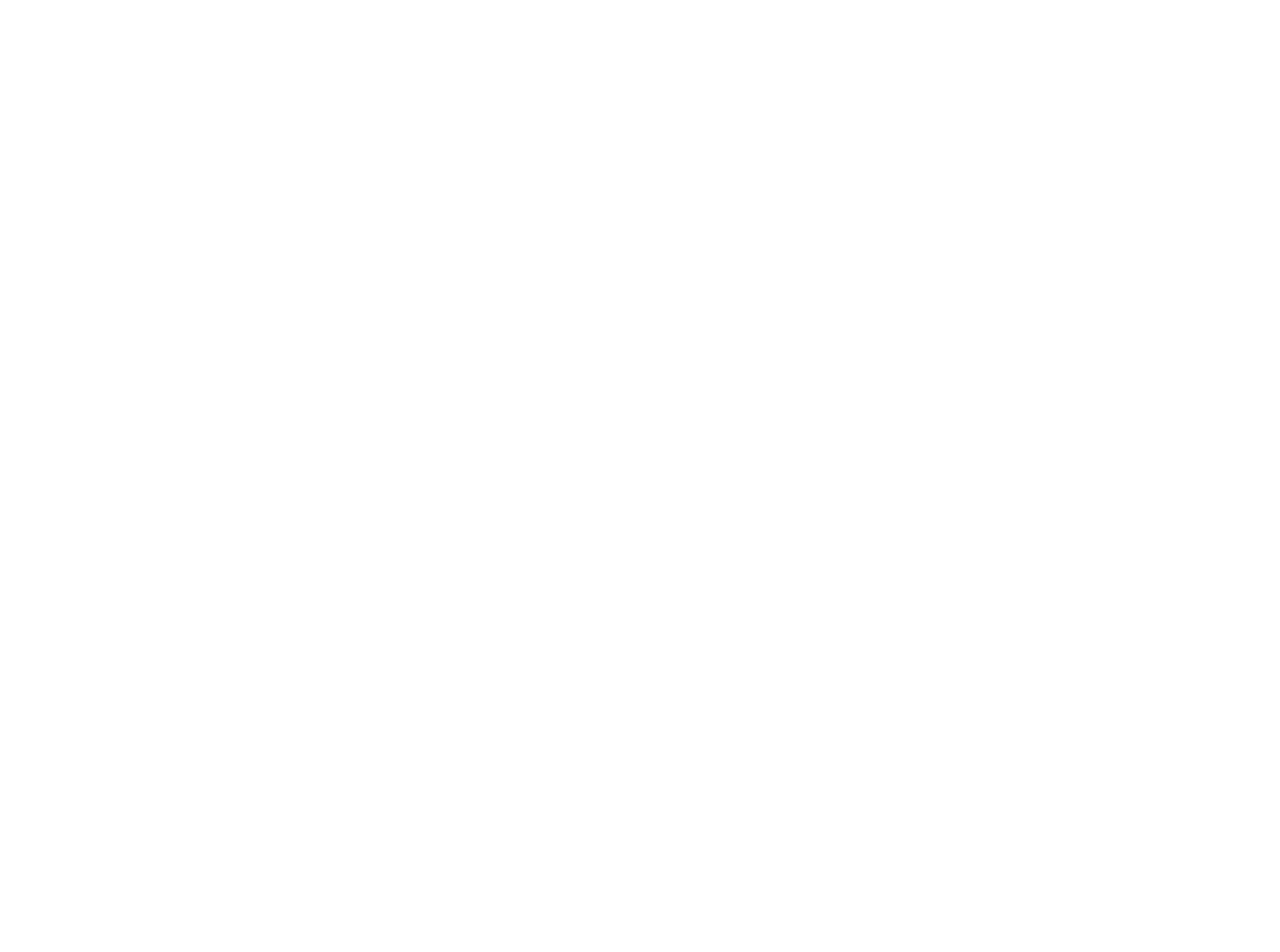
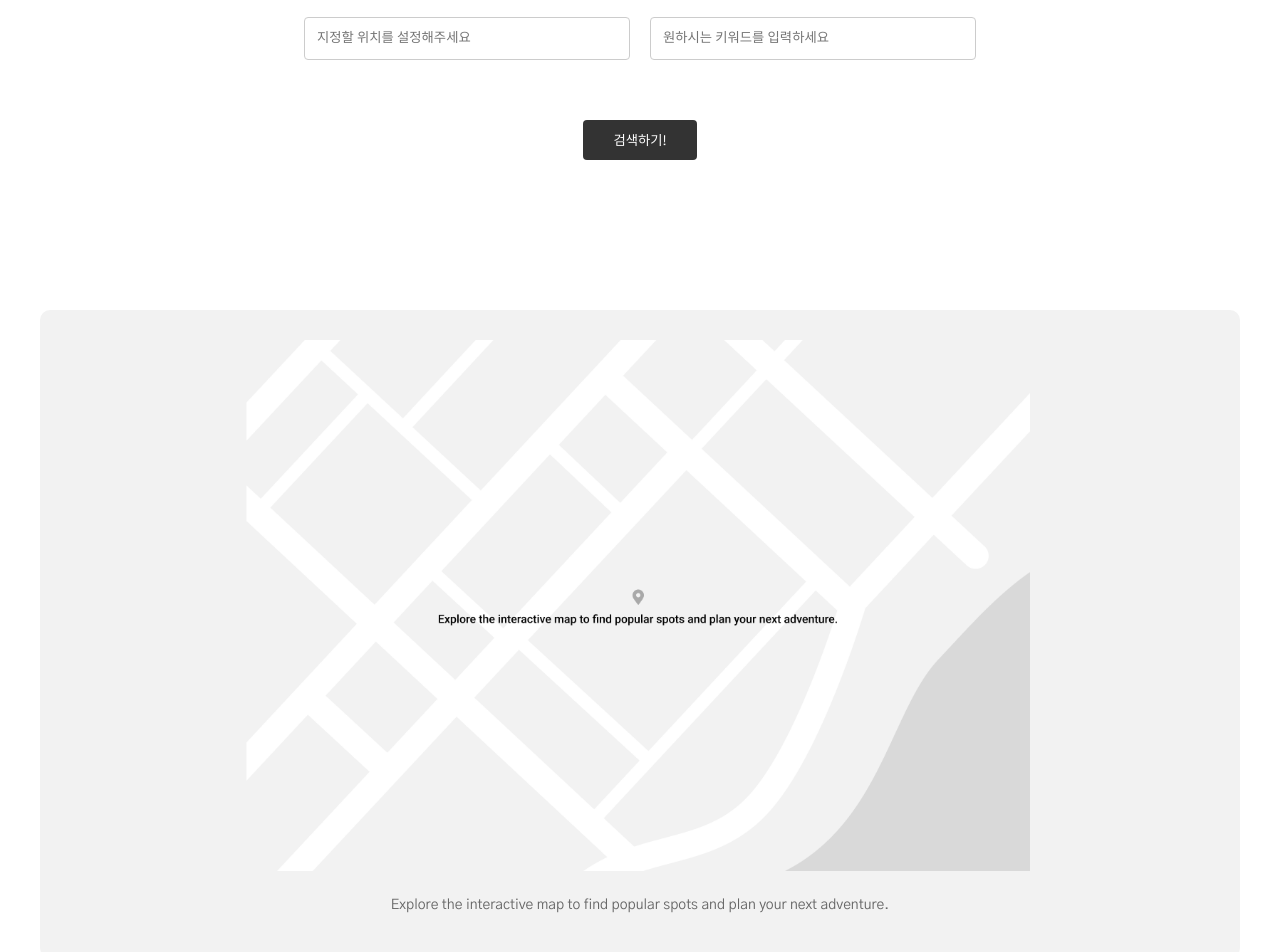
Before and after one commit to Saeteojeon/Fe_demo, a React (Create React App) app: page /NeighborhoodRecommendation in a window 1280 px wide. Before the commit this address had no page. Shown: the part 220-1172 px from the top of the page. Before the commit the page ends 800 px from the top, so only its background shows below. Built offline with nearby package versions, Linux system fonts and the light colour scheme.

Commit message:
ADD: 카카오맵 코드 구현

```diff
--- a/src/App.js
+++ b/src/App.js
@@ -26,6 +26,8 @@
 import NotFound from "./routes/NotFound";
 import FacilityRecommendation from "./routes/FacilityRecommendation";
 import FacilityDetailPage from "./routes/FacilityDetailPage";
+import NeighborhoodRecommendation from "./routes/NeighborhoodRecommendation";
+import NeighborhoodResultPage from "./routes/NeighborhoodResultPage";
 
 function App() {
   return (
@@ -38,6 +40,8 @@
         <Route path="/Completed" element={<Completed />} />
         <Route path="/FacilityRecommendation" element={<FacilityRecommendation />} />
         <Route path="/FacilityDetailPage" element={<FacilityDetailPage />} />
+        <Route path="/NeighborhoodRecommendation" element={<NeighborhoodRecommendation />} />
+        <Route path="/NeighborhoodResultPage" element={<NeighborhoodResultPage />} />
       </Routes>
     </Router>
   );
--- a/src/components/Header.js
+++ b/src/components/Header.js
@@ -12,7 +12,7 @@
 
   // AI 동네 추천을 클릭했을 때 이동하는 함수
   function goToFacilityDetailPage() {
-    navigate("/FacilityDetailPage"); // 라우트 설정에 따라 해당 경로로 이동
+    navigate("/NeighborhoodRecommendation"); // 라우트 설정에 따라 해당 경로로 이동
   }
 
   // 로고를 클릭했을 때 메인 페이지로 이동하는 함수
--- a/src/routes/Home.js
+++ b/src/routes/Home.js
@@ -6,8 +6,8 @@
 // 카드에 표시될 데이터들을 배열로 정의
 const cardsData = [
     { emoji: "⭐️", title: "My Page", desc: "View your activities", button: "Edit Profile", path: "FacilityDetailPage" },
-    { emoji: "💡", title: "Neighborhood Recommendations", desc: "Get tailored suggestions", button: "Explore Now", path: "neighborhood-recommendations" },
-    { emoji: "👫", title: "Community", desc: "Connect with neighbors", button: "Create or Join", path: "community" },
+    { emoji: "💡", title: "Neighborhood Recommendations", desc: "Get tailored suggestions", button: "Explore Now", path: "NeighborhoodRecommendation" },
+    { emoji: "👫", title: "Community", desc: "Connect with neighbors", button: "Create or Join", path: "NeighborhoodResultPage" },
     { emoji: "🔍", title: "Neighborhood Tourism Search", desc: "Explore local spots", button: "Search Now", path: "tourism-search" },
     { emoji: "📸", title: "AI Photo Studio", desc: "Discover amazing photos", button: "View Collection", path: "photo-studio" },
 ];
--- /dev/null
+++ b/src/routes/NeighborhoodRecommendation.css
@@ -0,0 +1,60 @@
+.neighborhood-recommendation-container {
+  padding: 40px; /* 전체 컨테이너의 패딩을 늘려 여유 공간 확보 */
+  text-align: center;
+}
+
+h2 {
+  margin-bottom: 40px; /* 동네추천 서비스 텍스트와 검색박스 사이의 간격 조정 */
+}
+
+.input-container {
+  margin: 40px auto; /* 입력 영역과 다른 요소 사이의 여백 증가 */
+  display: flex;
+  gap: 20px; /* 입력 박스 사이의 간격 증가 */
+  justify-content: center;
+}
+
+.search-button {
+  margin-top: 20px; /* 검색 버튼이 더 아래에 위치하도록 조정 */
+  padding: 10px 30px;
+  background-color: #333;
+  color: #fff;
+  border: none;
+  border-radius: 4px;
+  cursor: pointer;
+}
+
+.map-placeholder {
+  margin-top: 150px; /* 지도 이미지와 위의 입력 영역 사이의 간격 증가 */
+  background-color: #f2f2f2;
+  padding: 30px;
+  border-radius: 10px;
+}
+
+.map-image {
+  width: 100%; /* 지도 이미지의 크기를 조절 */
+  height: auto;
+  max-width: 800px; /* 이미지의 최대 크기를 지정 */
+}
+
+input {
+  padding: 12px; /* 입력 박스의 패딩을 늘려 더 크고 여유 있게 */
+  border: 1px solid #ccc;
+  border-radius: 4px;
+  width: 300px; /* 입력 박스의 너비를 고정 */
+}
+
+button {
+  padding: 12px 25px; /* 버튼의 크기 증가 */
+  background-color: #333;
+  color: #fff;
+  border: none;
+  border-radius: 4px;
+  cursor: pointer;
+}
+
+p {
+  margin-top: 20px; /* 설명 텍스트의 간격을 더 넓게 */
+  font-size: 14px;
+  color: #666;
+}
--- /dev/null
+++ b/src/routes/NeighborhoodRecommendation.js
@@ -0,0 +1,71 @@
+// NeighborhoodRecommendation.js
+import React, { useState } from "react";
+import axios from "axios";
+import { useNavigate } from "react-router-dom";
+import Header from "../components/Header"; // 이미 있는 Header 컴포넌트 임포트
+import "./NeighborhoodRecommendation.css";
+
+function NeighborhoodRecommendation() {
+  const [location, setLocation] = useState("");
+  const [keyword, setKeyword] = useState("");
+  const navigate = useNavigate();
+
+  // 검색 버튼 클릭 시 호출되는 함수
+  const handleSearch = async () => {
+    if (!location || !keyword) {
+      alert("위치와 키워드를 모두 입력해주세요.");
+      return;
+    }
+
+    const combinedInput = `${location} ${keyword}`;
+    const token = localStorage.getItem("token"); // 로컬 스토리지에서 토큰 가져오기
+
+    try {
+      const response = await axios.post(
+        "/find/town",
+        {
+          keywordList: [combinedInput],
+        },
+        {
+          headers: {
+            'Content-Type': 'application/json',
+            'Authorization': `Bearer ${token}`, // Authorization 헤더에 Bearer 토큰 추가
+          },
+        }
+      );
+
+      navigate("/NeighborhoodResultPage", { state: response.data }); // 동네추천결과페이지로 이동
+    } catch (error) {
+      console.error("API 호출 중 오류 발생:", error);
+    }
+  };
+
+  return (
+    <div className="neighborhood-recommendation-container">
+      <Header /> {/* 기존에 구현된 Header 컴포넌트 사용 */}
+      <h2>동네추천 서비스</h2>
+      <div className="input-container">
+        <input
+          type="text"
+          placeholder="지정할 위치를 설정해주세요"
+          value={location}
+          onChange={(e) => setLocation(e.target.value)}
+        />
+        <input
+          type="text"
+          placeholder="원하시는 키워드를 입력하세요"
+          value={keyword}
+          onChange={(e) => setKeyword(e.target.value)}
+        />
+      </div>
+      <button onClick={handleSearch} className="search-button">검색하기!</button>
+
+      <div className="map-placeholder">
+        <img src="/img/map.png" alt="Map Placeholder" className="map-image"/>
+        <p>Explore the interactive map to find popular spots and plan your next adventure.</p>
+      </div>
+    </div>
+  );
+}
+
+export default NeighborhoodRecommendation;
--- /dev/null
+++ b/src/routes/NeighborhoodResultPage.css
@@ -0,0 +1,39 @@
+.neighborhood-result-container {
+  padding: 20px;
+  text-align: center;
+}
+
+.keyword-list {
+  margin: 20px 0;
+}
+
+.keyword-bubble {
+  display: inline-block;
+  padding: 5px 10px;
+  margin: 5px;
+  background-color: #e0e0e0;
+  border-radius: 20px;
+}
+
+.result-wrapper {
+  display: flex;
+  justify-content: space-around;
+  margin-top: 20px;
+}
+
+.map-container {
+  width: 50%;
+  height: 500px;
+  border: 1px solid #ddd;
+}
+
+.description-list {
+  width: 45%;
+}
+
+.description-item {
+  margin-bottom: 15px;
+  padding: 10px;
+  border: 1px solid #ddd;
+  border-radius: 5px;
+}
--- /dev/null
+++ b/src/routes/NeighborhoodResultPage.js
@@ -0,0 +1,59 @@
+// NeighborhoodResultPage.js
+import React, { useEffect } from "react";
+import { useLocation } from "react-router-dom";
+import "./NeighborhoodResultPage.css";
+
+const { kakao } = window;
+
+function NeighborhoodResultPage() {
+  const locationState = useLocation();
+  const { keywordList, flaskResponseDto } = locationState.state;
+
+  // 카카오 맵 초기화
+  useEffect(() => {
+    const mapContainer = document.getElementById("resultMap");
+    const mapOption = {
+      center: new kakao.maps.LatLng(37.5665, 126.9780),
+      level: 5,
+    };
+
+    const map = new kakao.maps.Map(mapContainer, mapOption);
+
+    // 전달받은 location 값을 이용해 마커 표시
+    flaskResponseDto.forEach((place) => {
+      const markerPosition = new kakao.maps.LatLng(place.lat, place.lng);
+
+      const marker = new kakao.maps.Marker({
+        position: markerPosition,
+      });
+
+      marker.setMap(map);
+    });
+  }, [flaskResponseDto]);
+
+  return (
+    <div className="neighborhood-result-container">
+      <h2>동네 추천 결과</h2>
+      <div className="keyword-list">
+        {keywordList.map((keyword, index) => (
+          <span key={index} className="keyword-bubble">
+            {keyword}
+          </span>
+        ))}
+      </div>
+      <div className="result-wrapper">
+        <div id="resultMap" className="map-container"></div>
+        <div className="description-list">
+          {flaskResponseDto.map((location, index) => (
+            <div key={index} className="description-item">
+              <h3>{location.location}</h3>
+              <p>{location.description}</p>
+            </div>
+          ))}
+        </div>
+      </div>
+    </div>
+  );
+}
+
+export default NeighborhoodResultPage;
```
Also changed, not shown: public/img/map.png (added).
